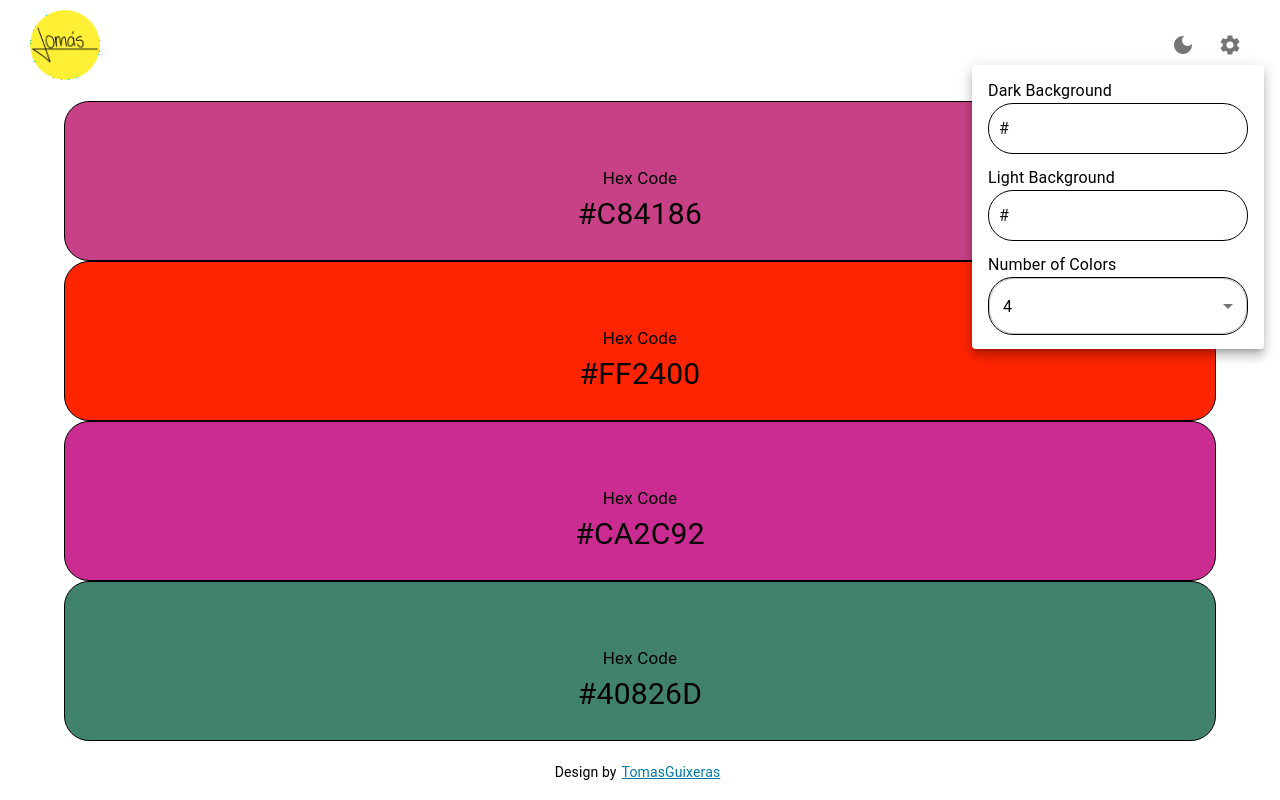
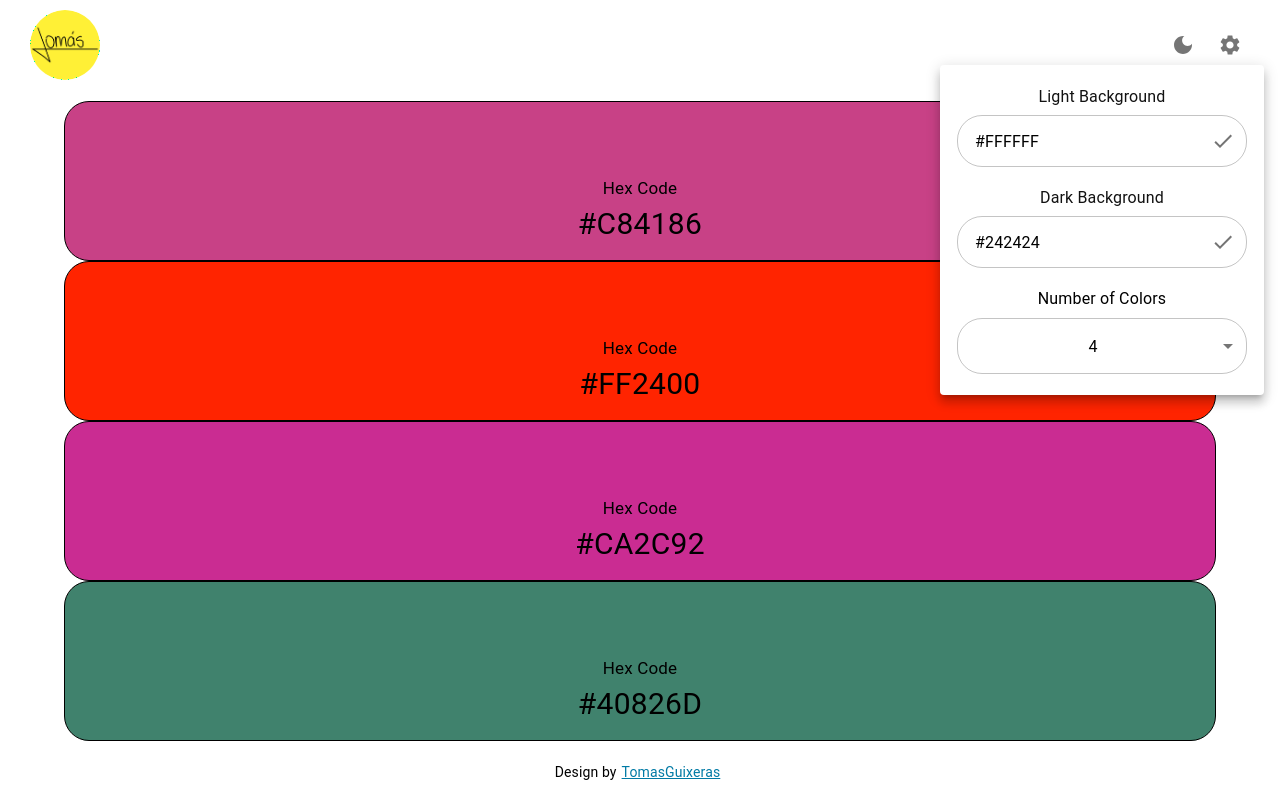
Before and after one commit to tomasguixeras/color-selector, a React (Vite) app: page / in a window 1280 px wide. Both pictures are taken after a click on the button 1230 px from the left and 44 px from the top of the page. Built offline with nearby package versions, Linux system fonts and the light colour scheme.

Commit message:
Color Toggle bug fixing and code formating

```diff
--- a/src/components/DesktopCard.tsx
+++ b/src/components/DesktopCard.tsx
@@ -1,5 +1,12 @@
 import React, { useState } from "react";
-import { Box, Typography, TextField, IconButton } from "@mui/material";
+import {
+  Box,
+  Typography,
+  TextField,
+  IconButton,
+  Input,
+  InputAdornment,
+} from "@mui/material";
 import { Check, Close } from "@mui/icons-material";
 
 function DesktopCard({ hex }: { hex: string }) {
@@ -30,7 +37,7 @@ function DesktopCard({ hex }: { hex: string }) {
         border: "1px solid black",
         width: window?.screen.width >= 1000 ? "270px" : "90%",
         height: window?.screen.width >= 1000 ? "100%" : "170px",
-        borderRadius : "25px",
+        borderRadius: "25px",
         position: "relative",
         bgcolor: hexCode,
       }}
@@ -46,7 +53,7 @@ function DesktopCard({ hex }: { hex: string }) {
         }}
       >
         <Typography fontSize={17}>Hex Code</Typography>
-
+        <Box height={35}>
           {!colorChange ? (
             <Typography
               fontSize={30}
@@ -57,15 +64,22 @@ function DesktopCard({ hex }: { hex: string }) {
             </Typography>
           ) : (
             <Box>
-            <TextField variant="standard" onChange={handleChange} />
-            <IconButton onClick={onSubmit}>
+              <Input
+                onChange={handleChange}
+                endAdornment={
+                  <InputAdornment position="end">
+                    <IconButton size="small" onClick={onSubmit}>
                       <Check />
                     </IconButton>
-            <IconButton onClick={onCancel}>
+                    <IconButton size="small" onClick={onCancel}>
                       <Close />
                     </IconButton>
+                  </InputAdornment>
+                }
+              />
             </Box>
           )}
+        </Box>
       </Box>
     </Box>
   );
--- /dev/null
+++ b/src/components/InputColor.tsx
@@ -0,0 +1,47 @@
+import React, { useState } from "react";
+import { Check } from "@mui/icons-material";
+import {
+  Box,
+  IconButton,
+  InputAdornment,
+  InputLabel,
+  OutlinedInput,
+} from "@mui/material";
+
+type InputColorProps = {
+  labelText: string;
+  color: string;
+  colorChangeFn: (newColor: string) => void;
+};
+
+export default function InputColor({
+  labelText,
+  color,
+  colorChangeFn,
+}: InputColorProps) {
+  const [state, setState] = useState(color);
+  return (
+    <Box sx={{ textAlign: "center" }}>
+      <InputLabel sx={{ marginBottom: "6px" }}>{labelText}</InputLabel>
+      <OutlinedInput
+        size="small"
+        value={state}
+        onChange={(event) => setState(event.target.value)}
+        type={"text"}
+        endAdornment={
+          <InputAdornment position="end">
+            <IconButton onClick={() => colorChangeFn(state)}>
+              <Check />
+            </IconButton>
+          </InputAdornment>
+        }
+        sx={{
+          border: "1px solid transparent",
+          borderRadius: "25px",
+          padding: "6px 4px",
+          boxSizing: "border-box",
+        }}
+      />
+    </Box>
+  );
+}
--- a/src/components/SettingsMenu.tsx
+++ b/src/components/SettingsMenu.tsx
@@ -12,6 +12,8 @@ import {
   SelectChangeEvent,
   Typography,
 } from "@mui/material";
+import { useThemeContext } from "../theme/ThemeContextProvider";
+import InputColor from "./InputColor";
 
 type SettingsProps = {
   cardQuantity: number;
@@ -19,14 +21,8 @@ type SettingsProps = {
 };
 
 export function SettingsMenu({ cardQuantity, setCardQuantity }: SettingsProps) {
-  const [lightBG, setLightBG] = useState("");
-  const [darkBG, setDarkBG] = useState("");
-  const backgroundColorToggle = (
-    event: React.ChangeEvent<HTMLInputElement>
-  ) => {
-    const { name, value } = event.target;
-    name === "lightBG" ? setLightBG(value) : setDarkBG(value);
-  };
+  const { lightBG, darkBG, changeLightBackground, changeDarkBackground } =
+    useThemeContext();
 
   const [anchorEl, setAnchorEl] = useState<null | HTMLElement>(null);
   const openMenu = Boolean(anchorEl);
@@ -47,52 +43,28 @@ export function SettingsMenu({ cardQuantity, setCardQuantity }: SettingsProps) {
         <Settings />
       </IconButton>
       <Menu anchorEl={anchorEl} open={openMenu} onClose={handleCloseMenu}>
-        <MenuItem>
-          <Box>
-            <Typography>Dark Background</Typography>
-            <InputBase
-              sx={{
-                border: "1px solid black",
-                borderRadius: "25px",
-                padding: "10px",
-                boxSizing: "border-box",
-              }}
-              size="small"
-              name="darkBG"
-              value={darkBG}
-              onChange={backgroundColorToggle}
-              startAdornment={
-                <InputAdornment position="start">#</InputAdornment>
-              }
-            />
-          </Box>
+        <MenuItem sx={{ margin: "6px 0px" }}>
+          <InputColor
+            labelText={"Light Background"}
+            color={lightBG}
+            colorChangeFn={changeLightBackground}
+          />
         </MenuItem>
-        <MenuItem>
-          <Box>
-            <Typography>Light Background</Typography>
-            <InputBase
-              sx={{
-                border: "1px solid black",
-                borderRadius: "25px",
-                padding: "10px",
-                boxSizing: "border-box",
-              }}
-              size="small"
-              name="lightBG"
-              value={lightBG}
-              onChange={backgroundColorToggle}
-              startAdornment={
-                <InputAdornment position="start">#</InputAdornment>
-              }
-            />
-          </Box>
+        <MenuItem sx={{ margin: "6px 0px" }}>
+          <InputColor
+            labelText={"Dark Background"}
+            color={darkBG}
+            colorChangeFn={changeDarkBackground}
+          />
         </MenuItem>
-        <MenuItem>
-          <Box width={"100%"}>
-            <Typography>Number of Colors</Typography>
+        <MenuItem sx={{ margin: "6px 0px" }}>
+          <Box width={"100%"} sx={{ textAlign: "center" }}>
+            <Typography sx={{ marginBottom: "6px" }}>
+              Number of Colors
+            </Typography>
             <FormControl fullWidth>
               <Select
-                sx={{ border: "1px solid black", borderRadius: "25px" }}
+                sx={{ border: "1px solid transparent", borderRadius: "25px" }}
                 value={cardQuantity.toString()}
                 onChange={handleQuantityChange}
                 displayEmpty
--- a/src/theme/ThemeContextProvider.tsx
+++ b/src/theme/ThemeContextProvider.tsx
@@ -6,12 +6,20 @@ type ThemeContextType = {
   mode: string;
   toggleColorMode: () => void;
   theme: Theme;
+  lightBG: string;
+  darkBG: string;
+  changeLightBackground: (newColor: string) => void;
+  changeDarkBackground: (newColor: string) => void;
 };
 
 export const ThemeContext = createContext<ThemeContextType>({
   mode: "light",
   toggleColorMode: () => {},
   theme: createTheme(),
+  lightBG: "#FFFFFF",
+  darkBG: "#242424",
+  changeLightBackground: () => {},
+  changeDarkBackground: () => {},
 });
 
 export const ThemeContextProvider: FC<PropsWithChildren> = ({ children }) => {
--- a/src/theme/theme.ts
+++ b/src/theme/theme.ts
@@ -1,13 +1,17 @@
 import { PaletteMode } from "@mui/material";
-import { amber, deepOrange, grey } from "@mui/material/colors";
+import { amber, deepOrange } from "@mui/material/colors";
 
-const theme = {
-  palette: {
-    primary: amber,
-  },
+type DesignTokensProps = {
+  mode: PaletteMode;
+  lightBG: string;
+  darkBG: string;
 };
 
-export const getDesignTokens = (mode: PaletteMode) => ({
+export const getDesignTokens = ({
+  mode,
+  lightBG,
+  darkBG,
+}: DesignTokensProps) => ({
   palette: {
     mode,
     ...(mode === "light"
@@ -15,8 +19,8 @@ export const getDesignTokens = (mode: PaletteMode) => ({
           primary: amber,
           divider: amber[200],
           background: {
-            default: "#FFFFFF",
-            paper: "#FFFFFF",
+            default: lightBG,
+            paper: lightBG,
           },
           text: {
             primary: "#000000",
@@ -27,8 +31,8 @@ export const getDesignTokens = (mode: PaletteMode) => ({
           primary: deepOrange,
           divider: deepOrange[700],
           background: {
-            default: "#242424",
-            paper: "#242424",
+            default: darkBG,
+            paper: darkBG,
           },
           text: {
             primary: "#FFFFFF",
@@ -37,5 +41,3 @@ export const getDesignTokens = (mode: PaletteMode) => ({
         }),
   },
 });
-
-export default theme;
--- a/src/theme/useColorTheme.ts
+++ b/src/theme/useColorTheme.ts
@@ -5,18 +5,32 @@ import { getDesignTokens } from "./theme";
 
 export const useColorTheme = () => {
   const [mode, setMode] = React.useState<PaletteMode>("light");
+  const [lightBG, setLightBG] = React.useState("#FFFFFF");
+  const [darkBG, setDarkBG] = React.useState("#242424");
 
   const toggleColorMode = () =>
     setMode((prevMode) => (prevMode === "light" ? "dark" : "light"));
 
+  const changeLightBackground = (newColor: string) => {
+    setLightBG(newColor);
+  };
+
+  const changeDarkBackground = (newColor: string) => {
+    setDarkBG(newColor);
+  };
+
   const modifiedTheme = React.useMemo(
-    () => createTheme(getDesignTokens(mode)),
-    [mode]
+    () => createTheme(getDesignTokens({ mode, lightBG, darkBG })),
+    [mode, lightBG, darkBG]
   );
 
   return {
     theme: modifiedTheme,
     mode,
     toggleColorMode,
+    lightBG,
+    changeLightBackground,
+    darkBG,
+    changeDarkBackground,
   };
 };
```
Lines whose indentation alone changed are shown as unchanged.
